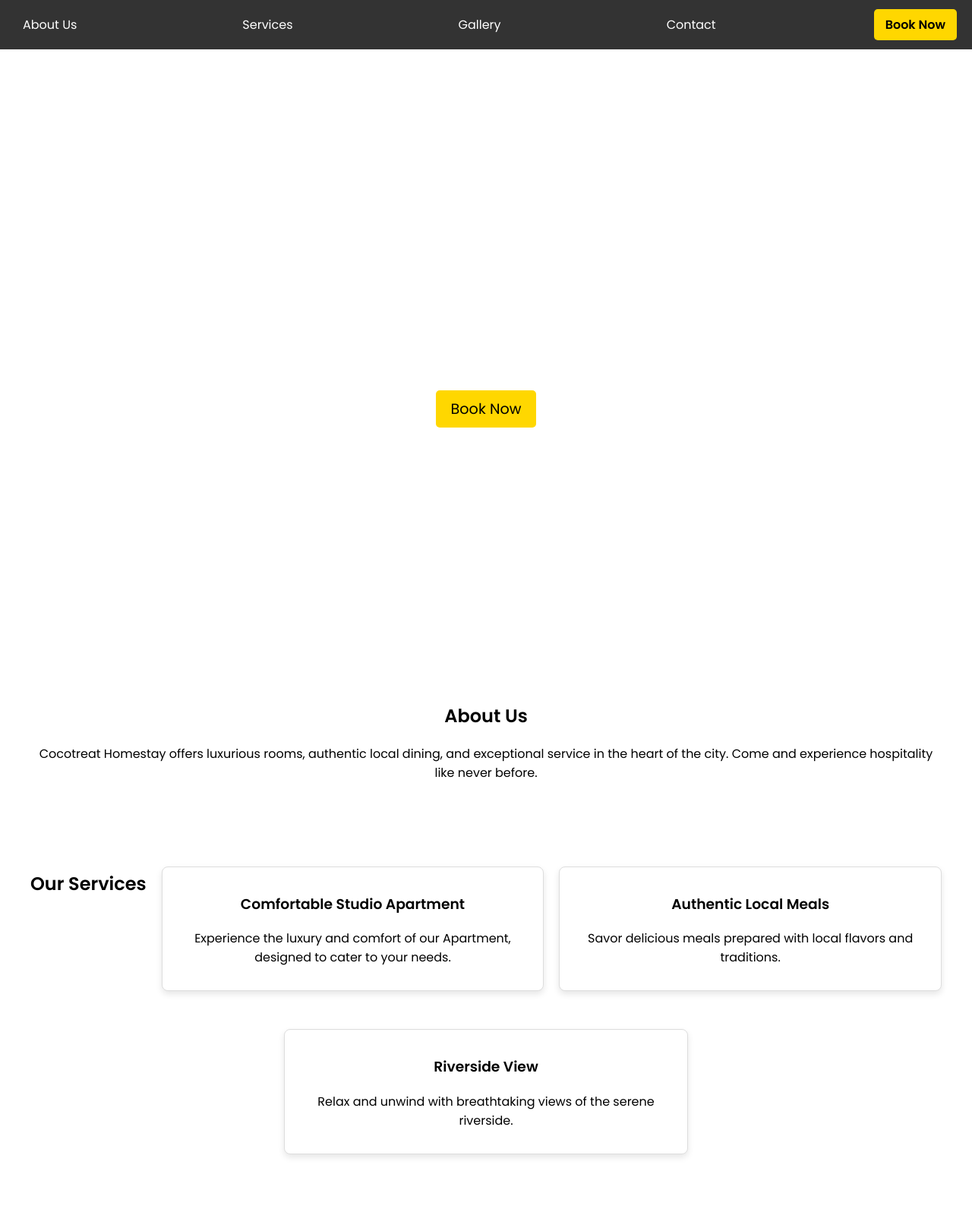
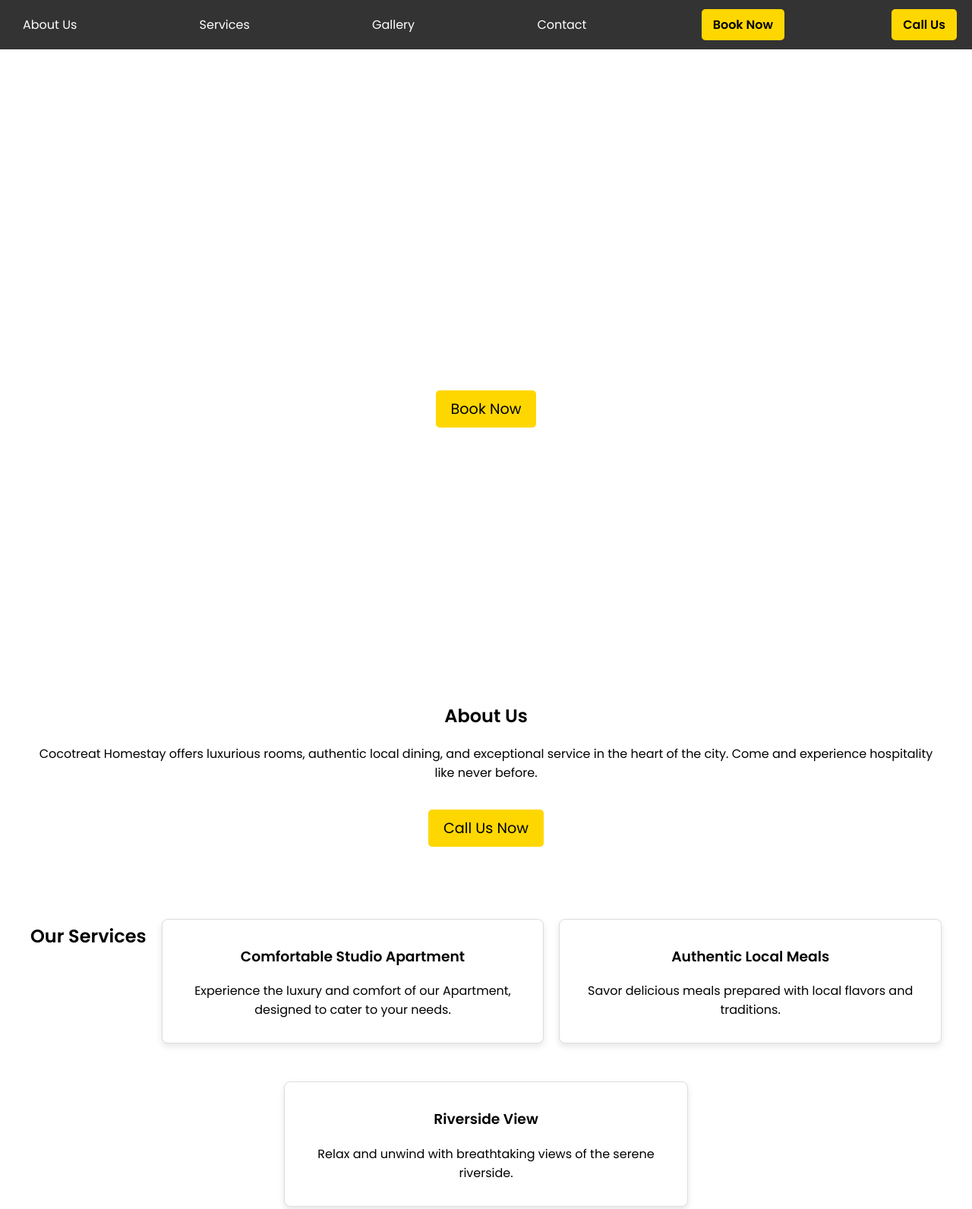
Before and after one commit to shardul215/shardul215.github.io, a plain HTML site: page cococreat/index.html in a window 1280 px wide. Shown: the top 1592 px of the page at 76% size. Drawn offline with Linux system fonts and the light colour scheme.

Commit message:
added call me button

```diff
--- a/cococreat/index.html
+++ b/cococreat/index.html
@@ -15,6 +15,7 @@
         <a href="#gallery">Gallery</a>
         <a href="#contact">Contact</a>
         <a href="booking.html" class="cta">Book Now</a>
+        <a href="tel:+9422079515" class="cta">Call Us</a> <!-- New Button -->
     </nav>
 
 
@@ -27,6 +28,7 @@
     <section id="about">
         <h2>About Us</h2>
         <p>Cocotreat Homestay offers luxurious rooms, authentic local dining, and exceptional service in the heart of the city. Come and experience hospitality like never before.</p>
+        <a href="tel:+9422079515" class="call-us-button">Call Us Now</a> <!-- Button in About Us -->
     </section>
 
     <section id="services" class="services">
--- a/cococreat/styles.css
+++ b/cococreat/styles.css
@@ -109,6 +109,36 @@ nav .cta:hover {
         display: block;
         color: white;
     }
+}
+/* Style for the Call Us button in About Us section */
+.call-us-button {
+    display: inline-block;
+    background: #FFD700;
+    color: black;
+    padding: 10px 20px;
+    text-decoration: none;
+    font-size: 1.2em;
+    border-radius: 5px;
+    margin-top: 20px;
+    transition: background 0.3s;
+}
+
+.call-us-button:hover {
+    background: #FFA500;
+    color: white;
+}
+
+/* Navigation Call Us button (CTA style reused) */
+nav a.cta {
+    background: #FFD700;
+    color: black;
+    padding: 8px 15px;
+    border-radius: 5px;
+    font-weight: bold;
+}
+
+nav a.cta:hover {
+    background: #FFA500;
 }
 
 /* Toggle menu visibility on mobile */
```
